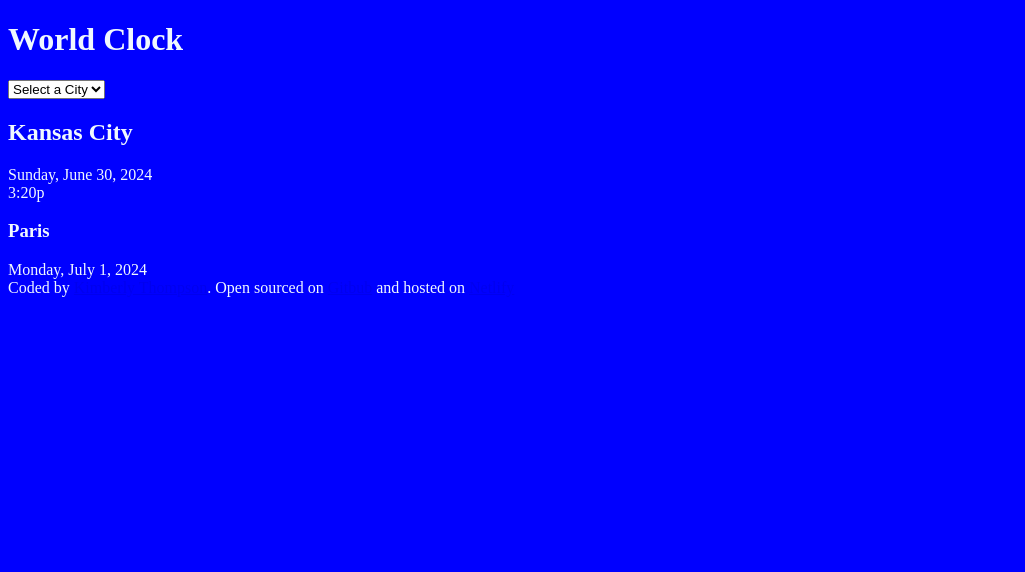
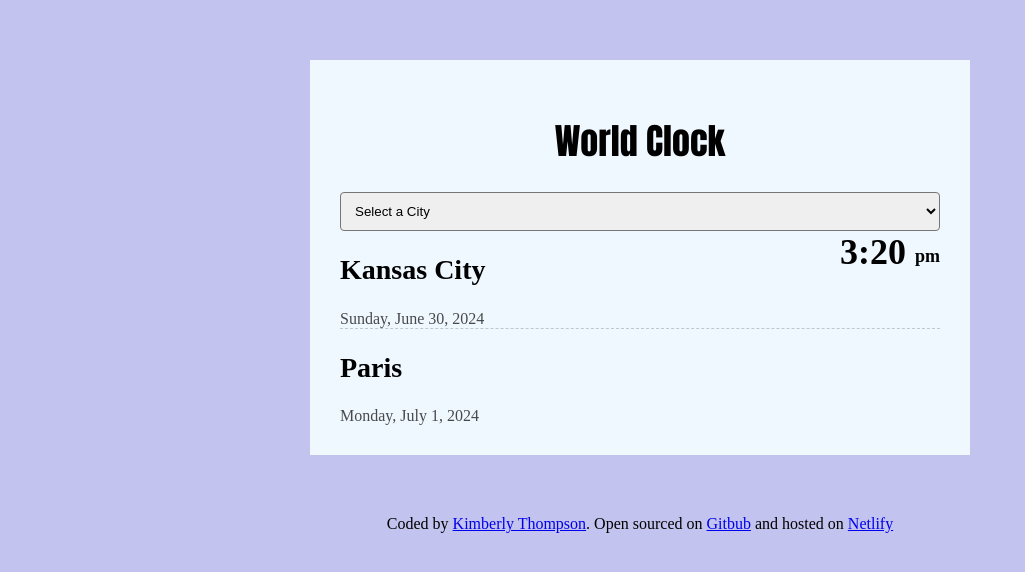
Before and after one commit to kimt79/WorldClock063024, a plain HTML site: page index.html in a window 1280 px wide. Shown: the whole page, without its empty margins (0-1025 px from the left). Drawn offline with Linux system fonts and the light colour scheme.

Commit message:
styled basic css

```diff
--- a/index.html
+++ b/index.html
@@ -20,23 +20,27 @@
     </select>
 
     <div class="city">
+      <div>
         <h2>Kansas City</h2>
         <div class="date">Sunday, June 30, 2024</div>
-      <div class="time"> 3:20p</div>
+      </div>
+      <div class="time"> 3:20 <small>pm</small></div>
     </div>
     <div class="city">
-      <h3>Paris</h3>
+      <div>
+        <h2>Paris</h2>
         <div class="date">Monday, July 1, 2024</div>
+      </div>
       <div class="time"></div>
     </div>
-
+  </div>
   <footer>Coded by <a href="https://www.shecodes.io/graduates/110408-kimberly-thompson" target="_blank">Kimberly
       Thompson</a>. Open sourced on <a href="https://github.com/kimt79/WorldClock063024" target="_blank">Gitbub</a>
     and
     hosted on <a href="https://app.netlify.com/sites/worldclock063024/overview" target="_blank">Netlify</a>
   </footer>
   <script src="src/index.js"></script>
-  </div>
+
 </body>
 
 </html>
--- a/src/style.css
+++ b/src/style.css
@@ -1,4 +1,58 @@
 body {
-  background-color: blue;
-  color: aliceblue;
+  background-color: rgb(195, 195, 239);
 }
+
+select {
+  display: block;
+  width: 100%;
+  border-radius: 4px;
+  padding: 10px;
+}
+
+h1 {
+  text-align: center;
+  font-family: Impact, Haettenschweiler, 'Arial Narrow Bold', sans-serif;
+  font-size: 36px;
+}
+
+h2 {
+  margin: 0, 0, 5px;
+  font-size: 28px;
+}
+
+.container {
+  max-width: 600px;
+  margin: 60px auto;
+  background-color: aliceblue;
+  padding: 30px;
+  box-shadow: 10, 10, 10, rgba(125, 125, 235, 0.04);
+}
+
+.city {
+  border-bottom: 1px dashed rgba(0, 0, 0, 0.2);
+  display: flex;
+  justify-content: space-between;
+}
+
+.city:last-child {
+  border: none;
+}
+
+.date {
+  opacity: 0.7;
+}
+
+.time {
+  font-size: 36px;
+  font-weight: bold;
+}
+
+.time small {
+  font-size: 18px;
+  vertical-align: middle;
+  line-height: 36px;
+}
+
+footer {
+  text-align: center;
+}
```
Lines whose indentation alone changed are shown as unchanged.
